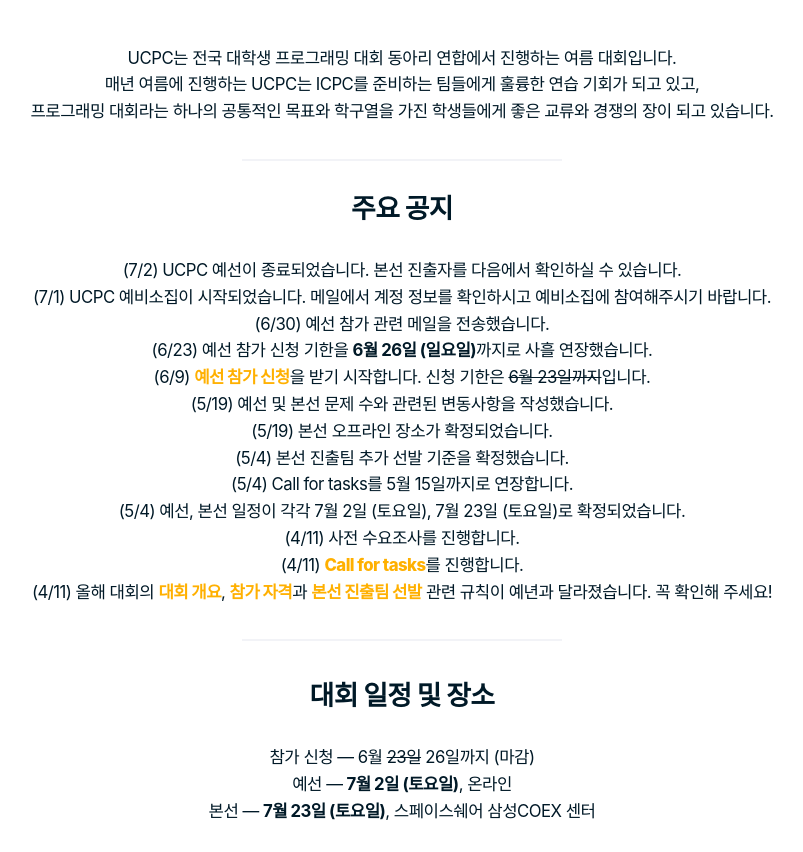
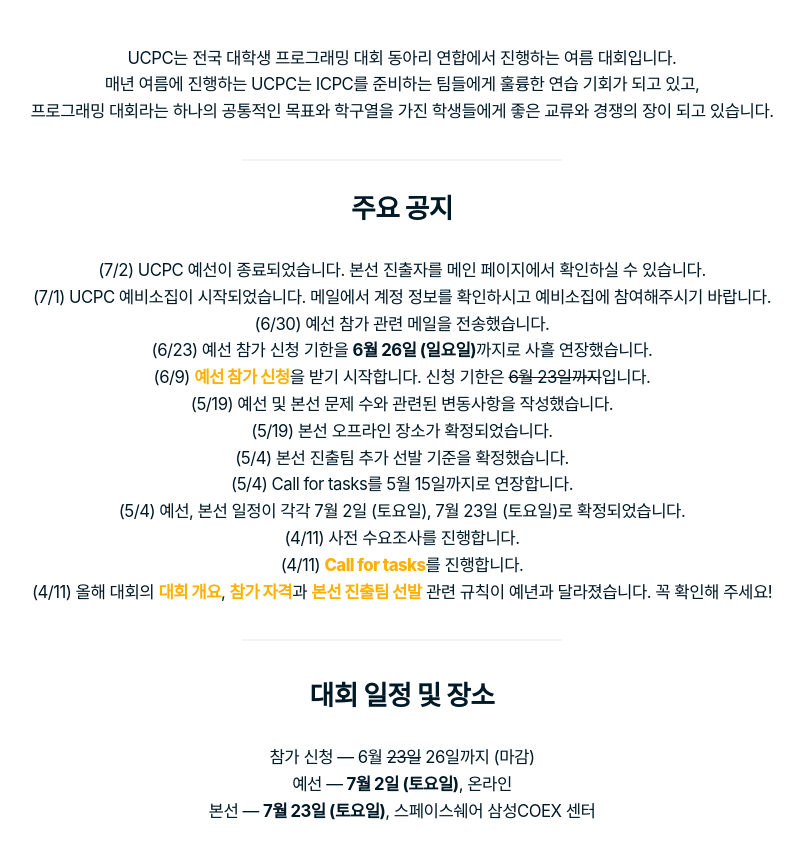
Before and after one commit to ucpcc/2022, a Jekyll site: the page built from index.md, in a window 1280 px wide and 900 px high, scrolled down 1283 px, cut to the strip 0-852 px from the top of the window. Shown: the whole strip, without its empty margins (238-1041 px from the left). Built offline with Jekyll 4.4.1, drawn with Linux system fonts in a browser that asks for light colours; some web fonts are replaced.

```diff
--- a/_includes/sponsors.html
+++ b/_includes/sponsors.html
@@ -71,11 +71,11 @@
 <a href="https://ejn.gg/kr/">
   <img style="height: 1.1em" src="/assets/sponsor-logo/twip.svg" alt="EJN" />
 </a>
-<a href="https://www.grepp.co/">
+<a href="https://programmers.co.kr//">
   <img
-    style="height: 1.4em"
+    style="height: 1.5em"
     src="/assets/sponsor-logo/programmers-CI.svg"
-    alt="grepp"
+    alt="programmers"
   />
 </a>
 <a href="https://www.hyundai-autoever.com/">
--- a/index.md
+++ b/index.md
@@ -5,7 +5,7 @@ title: UCPC 2022
 
 ## 주요 공지
 
-- (7/2) UCPC 예선이 종료되었습니다. 본선 진출자를 다음에서 확인하실 수 있습니다.
+- (7/2) UCPC 예선이 종료되었습니다. 본선 진출자를 메인 페이지에서 확인하실 수 있습니다.
 - (7/1) UCPC 예비소집이 시작되었습니다. 메일에서 계정 정보를 확인하시고 예비소집에 참여해주시기 바랍니다.
 - (6/30) 예선 참가 관련 메일을 전송했습니다.
 - (6/23) 예선 참가 신청 기한을 **6월 26일 (일요일)**까지로 사흘 연장했습니다.
```
